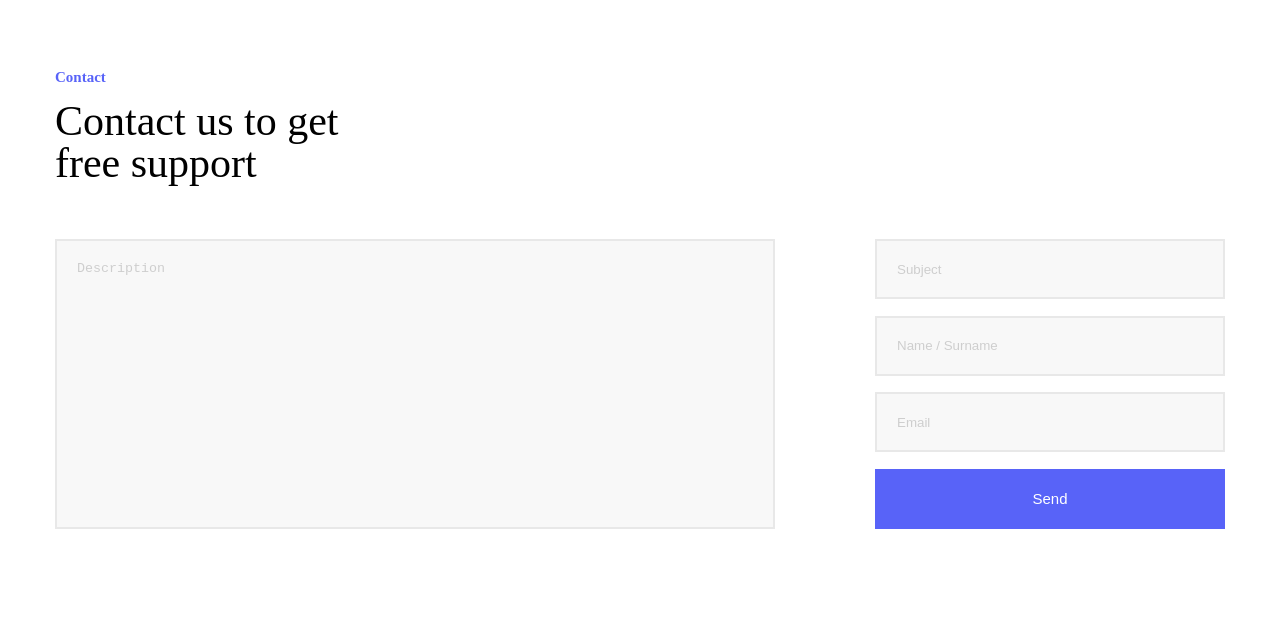
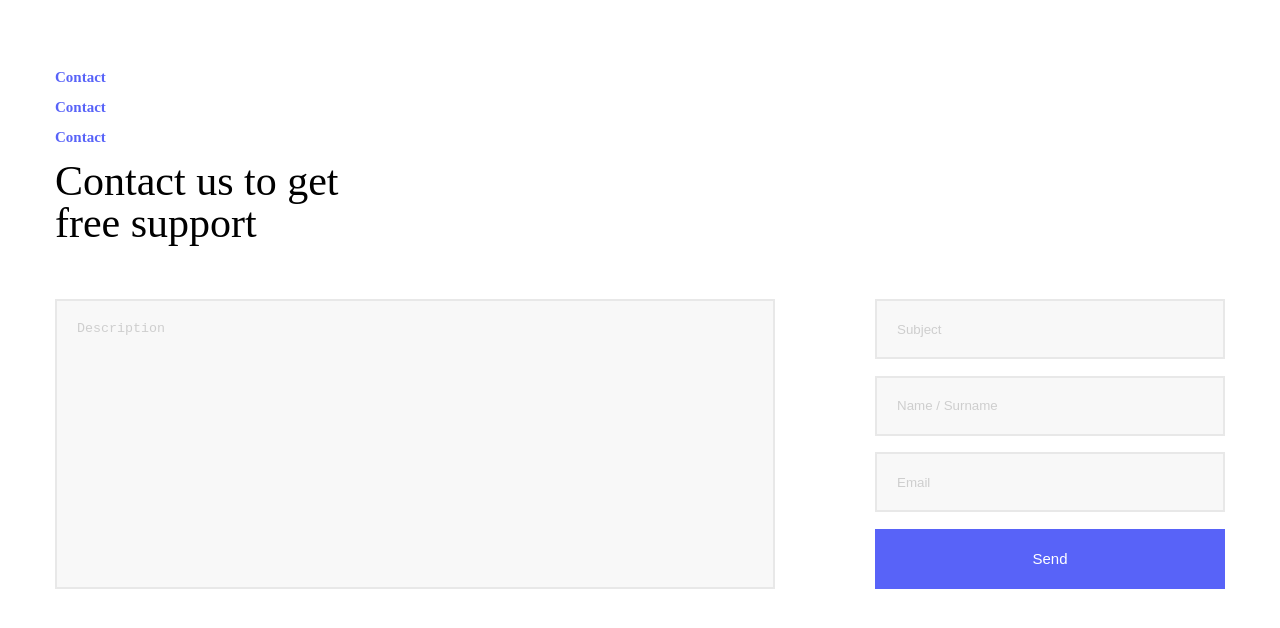
Before and after one commit to GegaLotishvili/lecture-11, a plain HTML site: page index.html in a window 1280 px wide. Drawn offline with Linux system fonts and the light colour scheme.

Commit message:
add h4s
added two h4 for testing

```diff
--- a/index.html
+++ b/index.html
@@ -41,6 +41,8 @@
     <section class="s-1">
       <div class="container">
         <h4>Contact</h4>
+        <h4>Contact</h4>
+        <h4>Contact</h4>
         <h2>
           Contact us to get <br class="br" />
           free support
```
